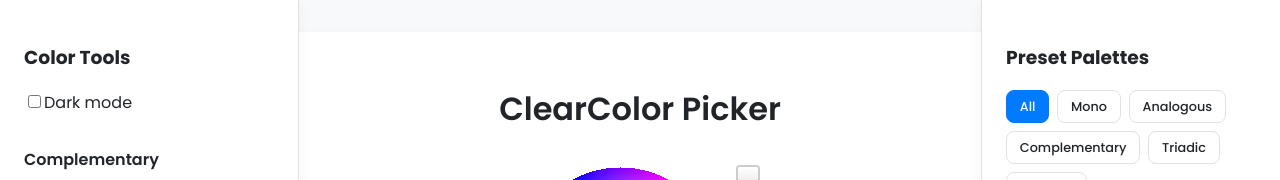
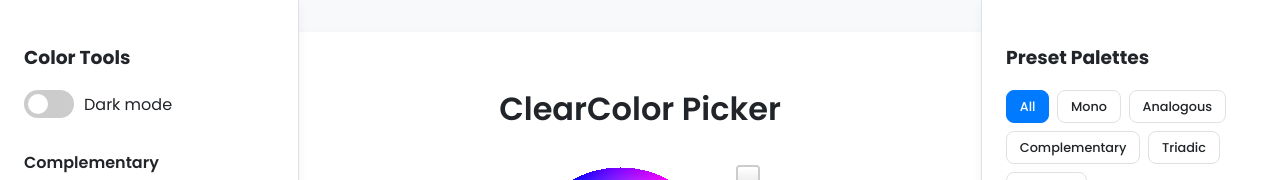
Before and after one commit to tharjas/Group-13-project-CSCE3444-fa25, a React (Vite) app: page / in a window 1280 px wide. Shown: the top 180 px of the page. Built offline with nearby package versions, Linux system fonts and the light colour scheme.

Commit message:
Dark mode toggle switch instead of a check-box, more modern.

```diff
--- a/src/components/LeftMenu.jsx
+++ b/src/components/LeftMenu.jsx
@@ -38,14 +38,17 @@ const LeftMenu = ({ color, setColor, isDark, toggleDark }) => {
       <h3>Color Tools</h3>
 
       <div className="menu-section">
+        <div className="toggle-switch">
           <label>
             <input
               type="checkbox"
               checked={localDark}
               onChange={handleToggle}
             />
-          Dark mode
+            <span className="slider"></span>
           </label>
+          <span>Dark mode</span>
+        </div>
       </div>
 
       <div className="menu-section">
--- a/src/index.css
+++ b/src/index.css
@@ -627,3 +627,74 @@ button:disabled {
   background: var(--accent-dark);
   color: #fff;
 }
+
+/* toggle switch for dark mode */
+
+.toggle-switch {
+  display: flex;
+  align-items: center;
+  gap: 10px;
+}
+
+
+
+.toggle-switch label {
+  position: relative;
+  display: inline-block;
+  width: 50px;
+  height: 28px;
+
+}
+
+
+
+.toggle-switch input {
+  opacity: 0;
+  width: 0;
+  height: 0;
+
+}
+
+
+
+.slider {
+  position: absolute;
+  cursor: pointer;
+  top: 0;
+  left: 0;
+  right: 0;
+  bottom: 0;
+  background-color: #ccc;
+  transition: .4s;
+  border-radius: 28px;
+
+}
+
+
+
+.slider:before {
+  position: absolute;
+  content: "";
+  height: 20px;
+  width: 20px;
+  left: 4px;
+  bottom: 4px;
+  background-color: white;
+  transition: .4s;
+  border-radius: 50%;
+
+}
+
+
+
+input:checked + .slider {
+  background-color: var(--primary-dark);
+
+}
+
+
+
+input:checked + .slider:before {
+  transform: translateX(22px);
+
+}
```
Lines whose indentation alone changed are shown as unchanged.
